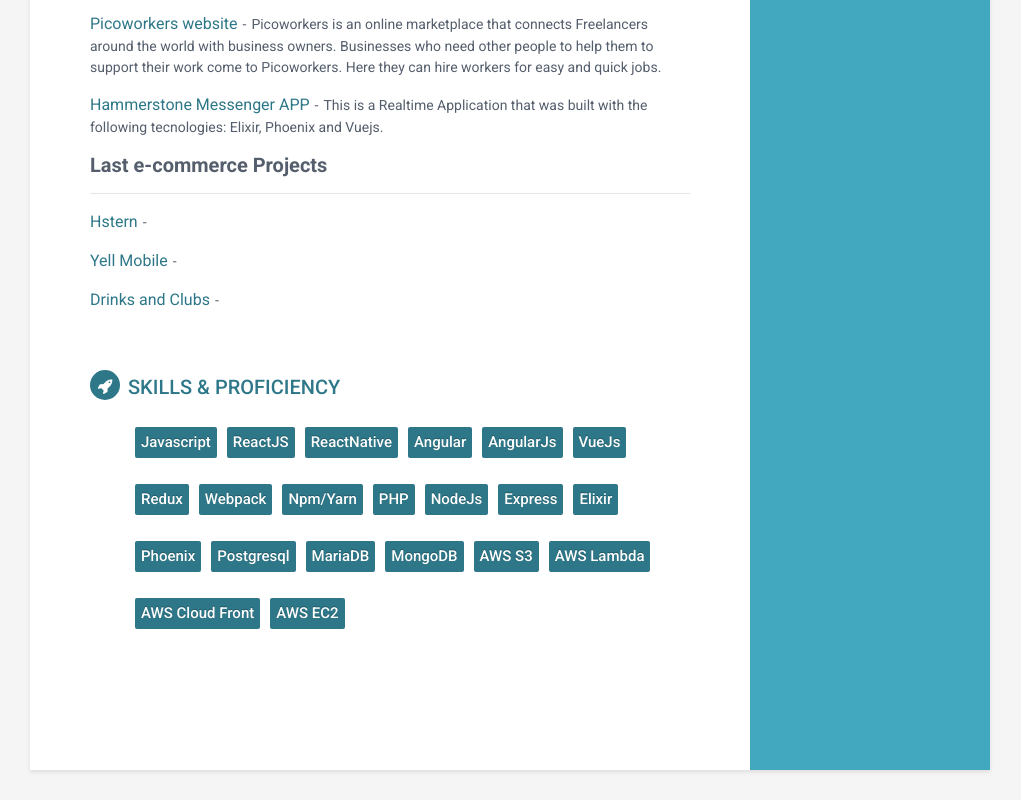
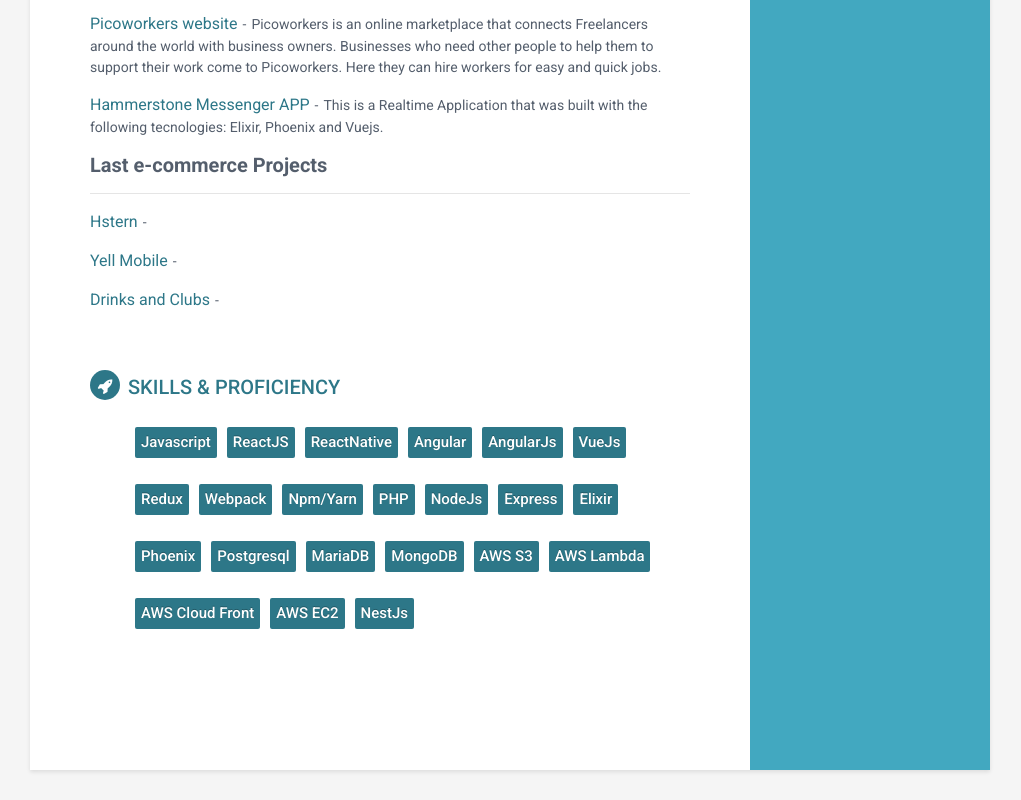
Before and after one commit to rivailruiz/me, a React app: page / in a window 1280 px wide. Shown: the part 1770-2570 px from the top of the page, without its empty margins (130-1151 px from the left). Built offline with nearby package versions, Linux system fonts and the light colour scheme.

Commit message:
add tech

```diff
--- a/src/data/tags.js
+++ b/src/data/tags.js
@@ -23,6 +23,7 @@
     'AWS Lambda',
     'AWS Cloud Front',
     'AWS EC2',
+    'NestJs'
   ]
 };
 
```
